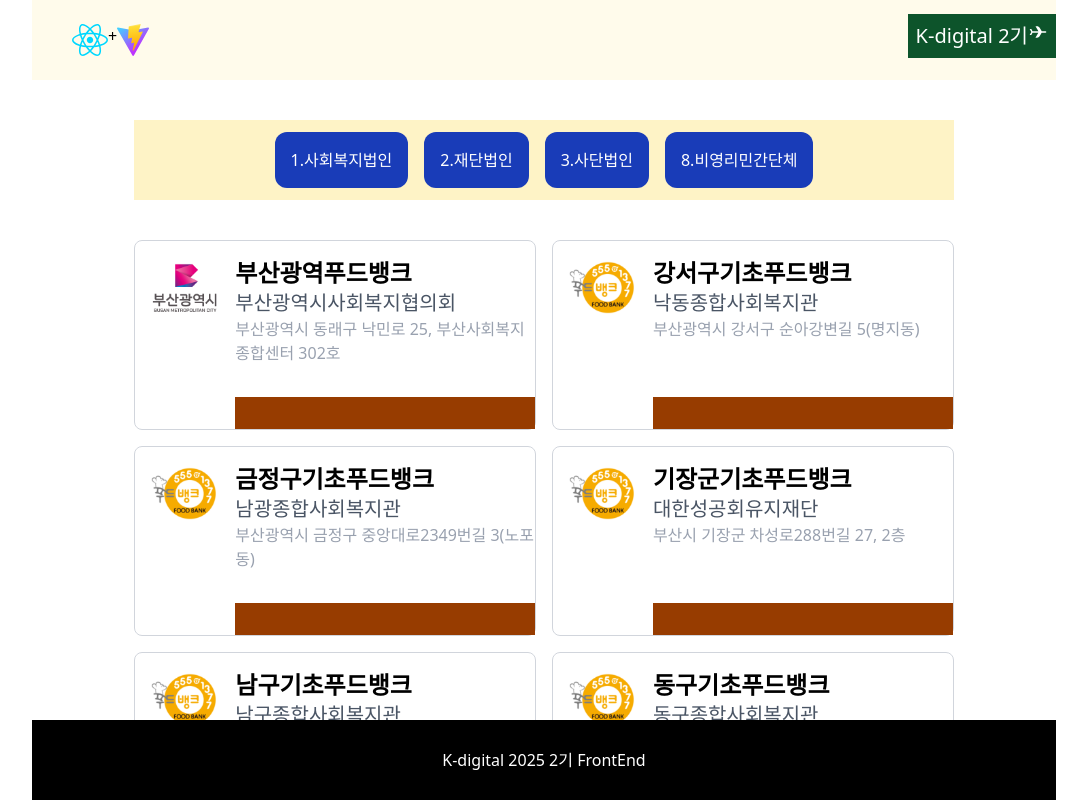
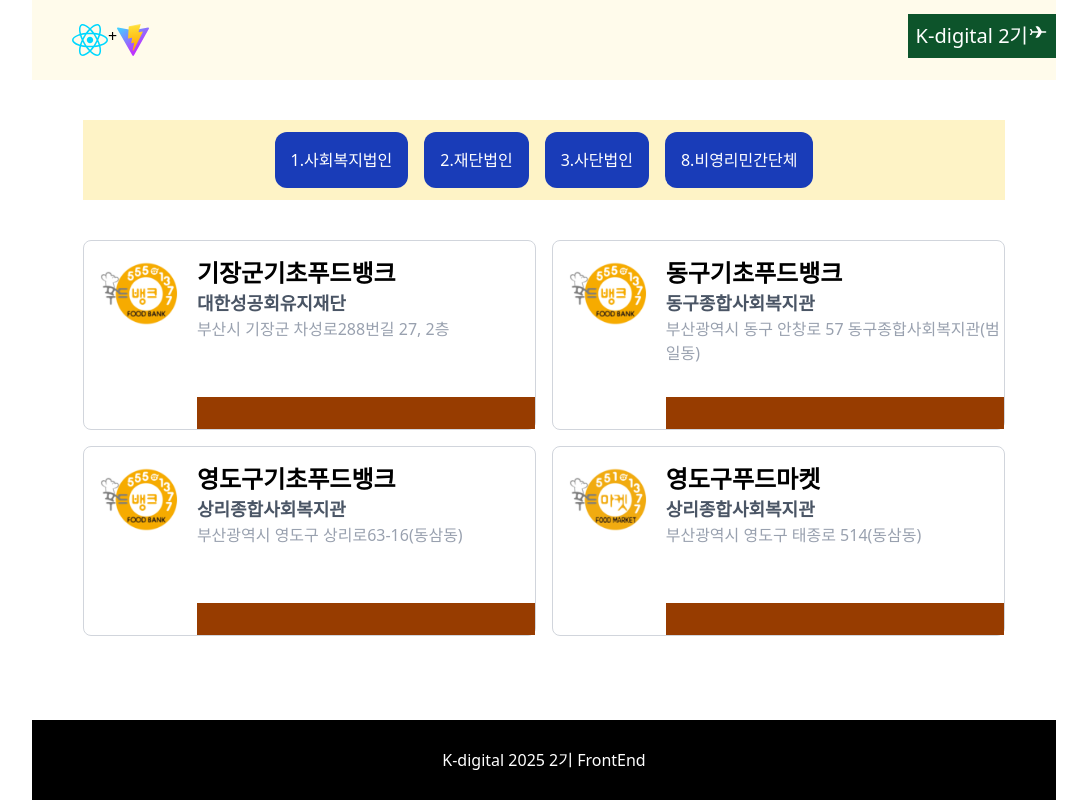
Before and after one commit to pnumin/KDT2025_02_react, a React (Vite) app: page / in a window 1280 px wide. Both pictures are taken after a click on the button "2.재단법인". Shown: the whole page, without its empty margins (96-1183 px from the left). Built offline with nearby package versions, Linux system fonts and the light colour scheme.

Commit message:
푸드 뱅크

```diff
--- a/src/06/FoodCard.jsx
+++ b/src/06/FoodCard.jsx
@@ -24,7 +24,7 @@
           <h1 className="text-2xl font-bold">
             {item["사업장명"]}
           </h1>
-          <h2 className="text-xl text-gray-600">
+          <h2 className="text-lg font-bold text-gray-600">
             {item["운영주체명"]}
           </h2>
           <p className="h-12 w-full text-left text-small text-gray-400">
--- a/src/06/FoodMain.jsx
+++ b/src/06/FoodMain.jsx
@@ -4,30 +4,33 @@
 import { useState } from "react";
 
 export default function FoodMain() {
+  const [tag, setTag] = useState([]) ;
+
   let group = fooddata.map(item => item["운영주체 분류"].replaceAll(' ', ''));
   group = [...new Set(group)];
   console.log(group)
 
   const handleClick = (gubun) => {
     console.log(gubun)
+    let tm = fooddata.filter(item => item["운영주체 분류"].replaceAll(' ', '') == gubun )
+
+    tm = tm.map(item => <FoodCard key={item['사업장명']}
+                                  item={item} />)
+    setTag(tm);
   }
 
   return (
-    <div className="w-full flex flex-col justify-start items-center">
-      <div className="w-8/10 bg-amber-100 h-20 mb-10
+    <div className="w-full h-full flex flex-col justify-start items-center">
+      <div className="w-9/10 bg-amber-100 h-20 mb-10 p-5
                       flex justify-center items-center">
          {group.map(item => <TailButton key={item}
                                         caption={item}
                                         color="blue"
                                         onHandle = {() => handleClick(item)} /> )}
       </div>
-      <div className="w-8/10 grid grid-cols-1 lg:grid-cols-2 gap-4">
-        {
-          fooddata.map(item => <FoodCard key={item['사업장명']}
-            item={item}
-          />)
-        }
-
+      <div className="w-9/10 grid grid-cols-1 lg:grid-cols-2 gap-4
+                      overflow-y-auto">
+        { tag }
       </div>
     </div>
   )
```
